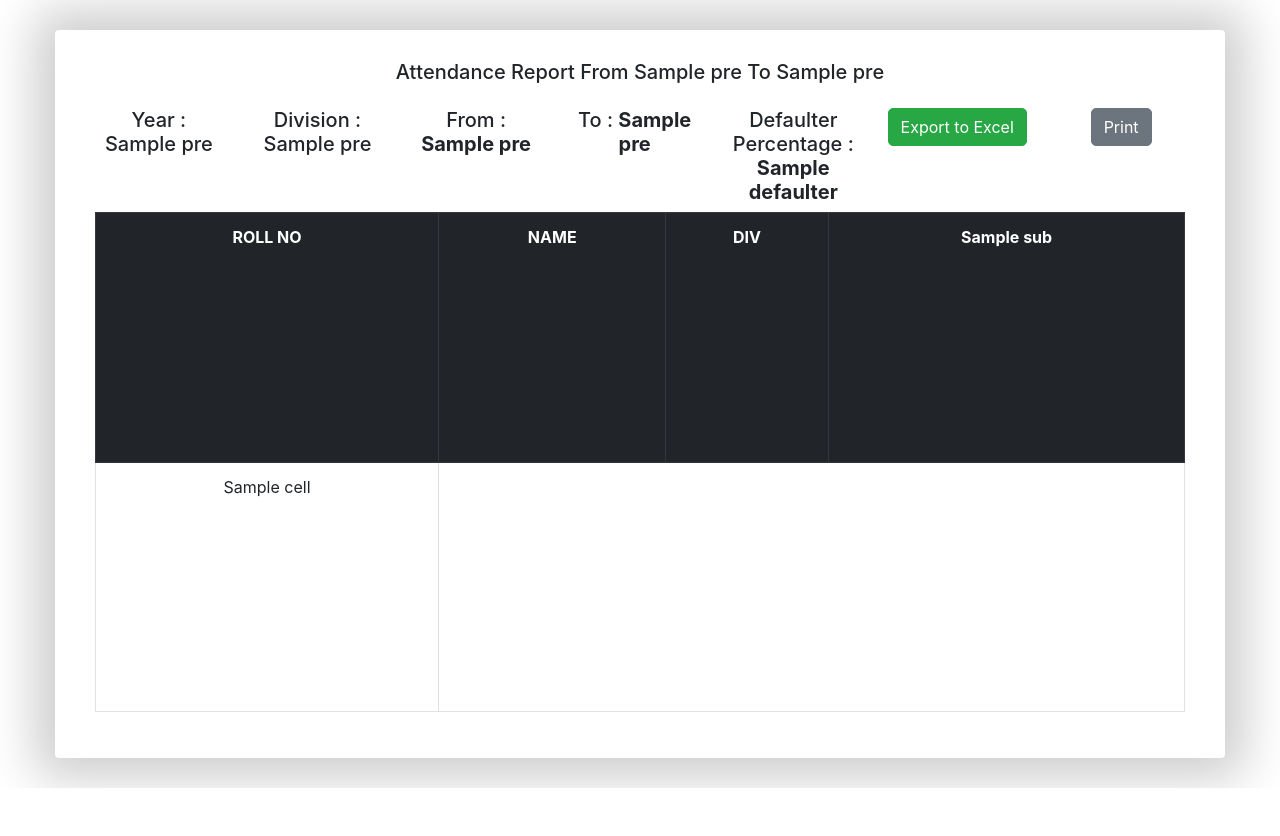
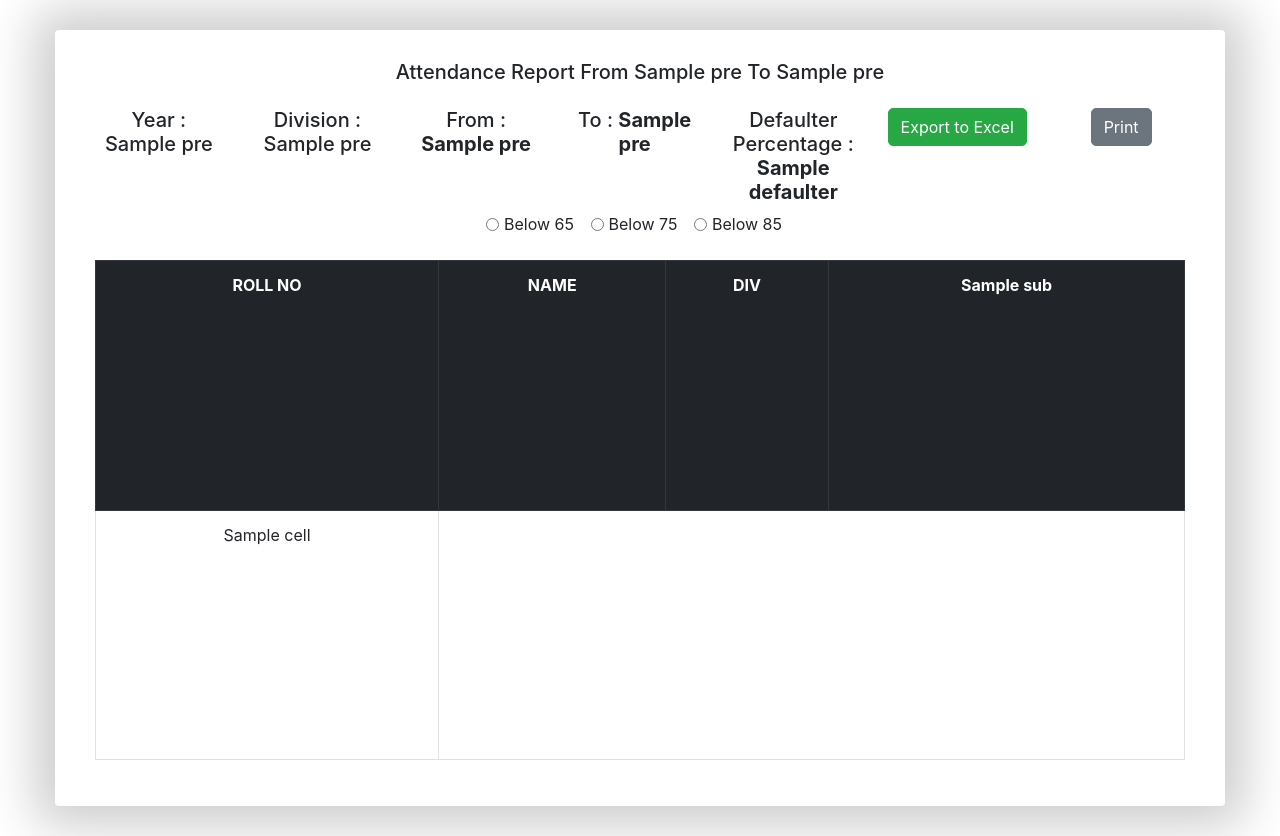
Before and after one commit to aditya-diems/attendance_cse, a Flask app: template templates/defaulterTable.html in a window 1280 px wide. Shown: the part 56-892 px from the top of the page. Before the commit the page ends 844 px from the top, so only its background shows below. Run offline with Flask 3, Linux system fonts and the light colour scheme; the template is opened without the code that fills it: most values are stand-ins (such as "Sample title", 1, 10 or a date in 2020); parts of the project's set-up code (start-up, migrations or seed data) failed here and were passed over; some libraries are stand-ins or nearby versions.

Commit message:
defaulter filter

```diff
--- a/templates/defaulterTable.html
+++ b/templates/defaulterTable.html
@@ -243,10 +243,47 @@
               </button>
             </div>
           </div>
+          <div class="row d-print-none">
+            <div class="col">
+              <div class="form-check form-check-inline">
+                <input
+                  class="form-check-input"
+                  type="radio"
+                  id="65"
+                  value="65"
+                  name="below"
+                />
+                <label class="form-check-label" for="65">Below 65</label>
+              </div>
+              <div class="form-check form-check-inline">
+                <input
+                  class="form-check-input"
+                  type="radio"
+                  id="75"
+                  value="75"
+                  name="below"
+                />
+                <label class="form-check-label" for="75">Below 75</label>
+              </div>
+              <div class="form-check form-check-inline">
+                <input
+                  class="form-check-input"
+                  type="radio"
+                  id="85"
+                  value="85"
+                  name="below"
+                />
+                <label class="form-check-label" for="85">Below 85</label>
+              </div>
+            </div>
+            <br />
+            <br />
+          </div>
 
           <table
             class="table table-bordered d-print-table"
             style="height: 500px"
+            id="mytable"
           >
             <tbody>
               <tr class="thead-dark">
@@ -291,6 +328,31 @@
         var table2excel = new Table2Excel();
         table2excel.export(document.querySelectorAll("table.table"));
       }
+      const radioButtons = document.getElementsByName("below");
+      const table = document.getElementById("mytable");
+
+      // Add event listener to radio buttons
+      for (let i = 0; i < radioButtons.length; i++) {
+        radioButtons[i].addEventListener("click", function () {
+          // Get the filter value
+          const filterValue = parseInt(radioButtons[i].value);
+
+          // Loop through all table rows
+          for (let j = 1; j < table.rows.length; j++) {
+            // Get the last column value of the current row as a number
+            const lastColumnValue = parseInt(
+              table.rows[j].cells[table.rows[j].cells.length - 1].innerHTML
+            );
+
+            // Check if the current row matches the filter value
+            if (lastColumnValue <= filterValue) {
+              table.rows[j].style.display = "";
+            } else {
+              table.rows[j].style.display = "none";
+            }
+          }
+        });
+      }
     </script>
   </body>
 </html>
```
